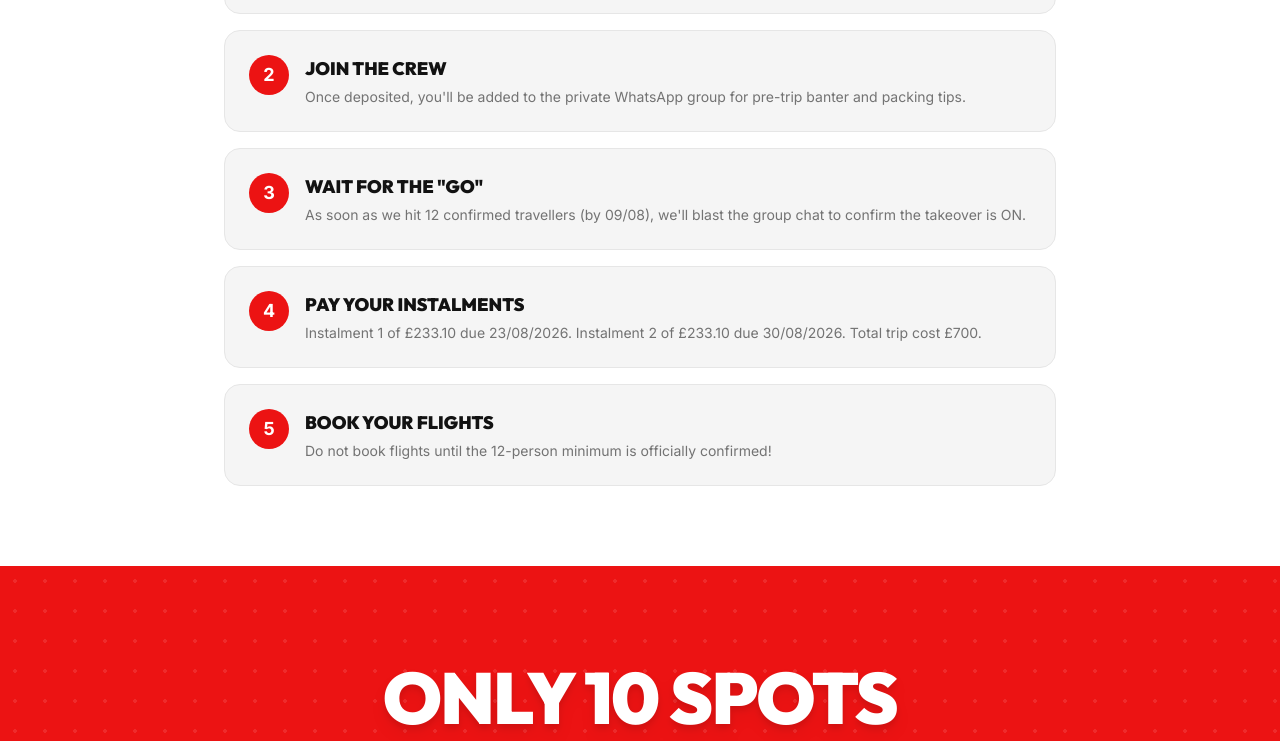
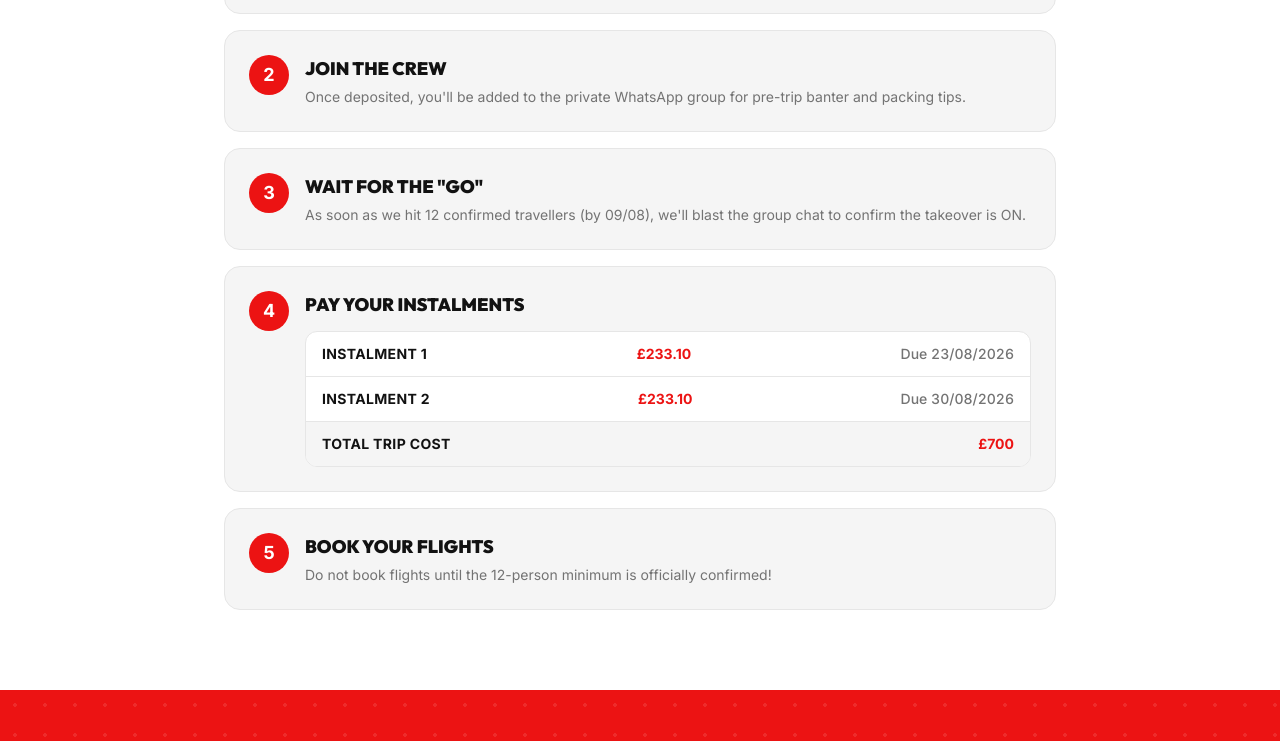
Before and after one commit to CFSiteDesign/will-gee-landing, a React (Vite) app: page / in a window 1280 px wide. Shown: the part 6392-7133 px from the top of the page. Built offline with nearby package versions, Linux system fonts and the light colour scheme; the HTML template or start-up script is replaced by a standard one.

Commit message:
Changes
Co-authored-by: CFSiteDesign <254830542+CFSiteDesign@users.noreply.github.com>

```diff
--- a/src/pages/Index.tsx
+++ b/src/pages/Index.tsx
@@ -333,16 +333,41 @@ export default function Index() {
               { step: '1', title: 'Pay Your Deposit', desc: 'Pay your £233.10 deposit via the booking link by 09/08/2026.' },
               { step: '2', title: 'Join the Crew', desc: "Once deposited, you'll be added to the private WhatsApp group for pre-trip banter and packing tips." },
               { step: '3', title: 'Wait for the "GO"', desc: 'As soon as we hit 12 confirmed travellers (by 09/08), we\'ll blast the group chat to confirm the takeover is ON.' },
-              { step: '4', title: 'Pay Your Instalments', desc: 'Instalment 1 of £233.10 due 23/08/2026. Instalment 2 of £233.10 due 30/08/2026. Total trip cost £700.' },
+              {
+                step: '4',
+                title: 'Pay Your Instalments',
+                rows: [
+                  { label: 'Instalment 1', amount: '£233.10', due: '23/08/2026' },
+                  { label: 'Instalment 2', amount: '£233.10', due: '30/08/2026' },
+                ],
+                footer: 'Total trip cost: £700',
+              },
               { step: '5', title: 'Book Your Flights', desc: 'Do not book flights until the 12-person minimum is officially confirmed!' },
-            ].map((s, i) => (
+            ].map((s: any, i) => (
               <div key={i} className="flex items-start gap-4 bg-muted border border-border rounded-2xl p-6">
                 <div className="w-10 h-10 rounded-full bg-brand-red text-primary-foreground flex items-center justify-center font-black text-lg shrink-0">
                   {s.step}
                 </div>
-                <div>
+                <div className="flex-1 min-w-0">
                   <h4 className="text-lg font-black uppercase mb-1">{s.title}</h4>
-                  <p className="text-sm text-muted-foreground">{s.desc}</p>
+                  {s.desc && <p className="text-sm text-muted-foreground">{s.desc}</p>}
+                  {s.rows && (
+                    <div className="mt-3 divide-y divide-border rounded-xl border border-border bg-card overflow-hidden">
+                      {s.rows.map((r: any, j: number) => (
+                        <div key={j} className="flex items-center justify-between gap-3 px-4 py-3 text-sm">
+                          <span className="font-bold uppercase tracking-wide">{r.label}</span>
+                          <span className="font-black text-brand-red">{r.amount}</span>
+                          <span className="text-muted-foreground font-medium tabular-nums">Due {r.due}</span>
+                        </div>
+                      ))}
+                      {s.footer && (
+                        <div className="flex items-center justify-between gap-3 px-4 py-3 text-sm bg-muted">
+                          <span className="font-black uppercase tracking-wide">Total trip cost</span>
+                          <span className="font-black text-brand-red">£700</span>
+                        </div>
+                      )}
+                    </div>
+                  )}
                 </div>
               </div>
             ))}
```
